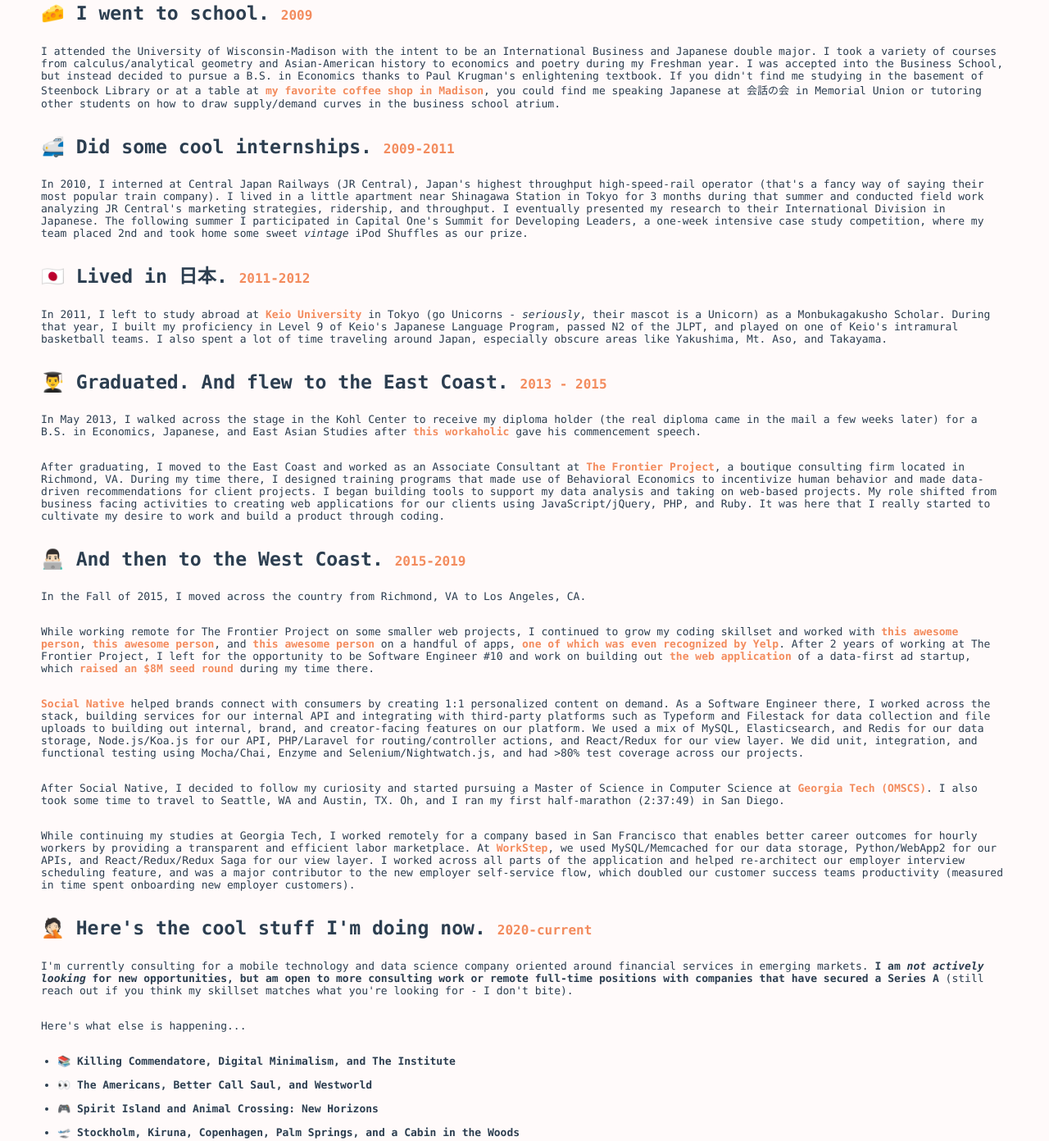
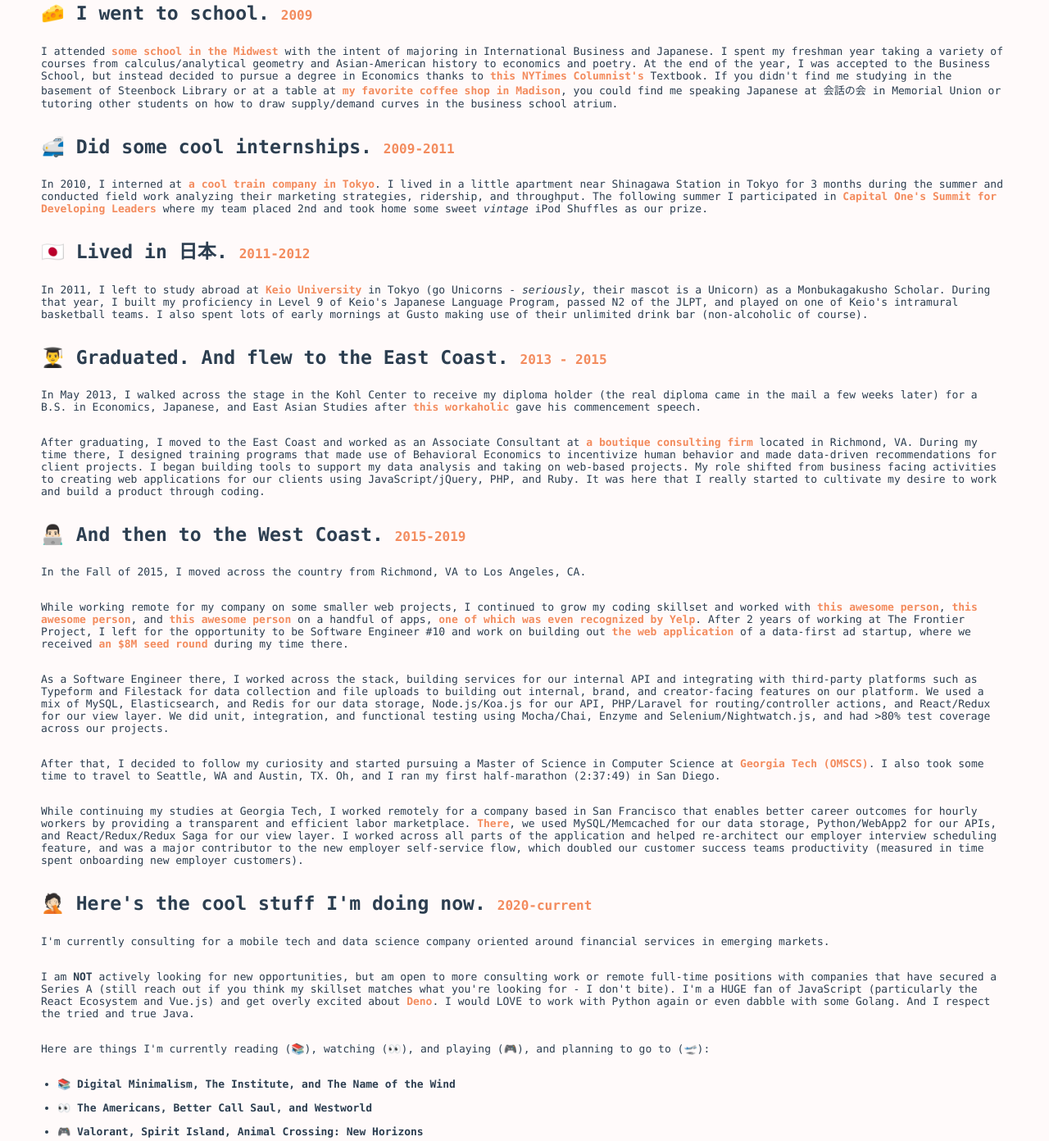
Before and after one commit to c9rl/c9rl.works, a Gatsby site: page /about in a window 1280 px wide. Shown: the part 281-1673 px from the top of the page at 82% size. Built offline with nearby package versions, Linux system fonts and the light colour scheme; Gatsby itself is replaced by a stand-in of ours; some packages are replaced by stand-ins of ours.

Commit message:
:pencil: update about me page

```diff
--- a/src/pages/about.js
+++ b/src/pages/about.js
@@ -21,10 +21,10 @@
             <span role="img" aria-label="cheese">🧀</span> I went to school. <span className="about-body--years">2009</span>
           </h3>
           <p>
-            I attended the University of Wisconsin-Madison with the intent to be an International
-            Business and Japanese double major. I took a variety of courses from calculus/analytical geometry and
-            Asian-American history to economics and poetry during my Freshman year. I was accepted into the
-            Business School, but instead decided to pursue a B.S. in Economics thanks to Paul Krugman's enlightening textbook.
+            I attended <a href="https://www.wisc.edu/" target="_blank" rel="noopener noreferrer">some school in the Midwest</a> with the intent of majoring in International
+            Business and Japanese. I spent my freshman year taking a variety of courses from calculus/analytical geometry and
+            Asian-American history to economics and poetry. At the end of the year, I was accepted to the
+            Business School, but instead decided to pursue a degree in Economics thanks to <a href="https://en.wikipedia.org/wiki/Paul_Krugman" target="_blank" rel="noopener noreferrer">this NYTimes Columnist's</a> Textbook.
             If you didn't find me studying in the basement of Steenbock Library or at a table at <a
             href="https://goo.gl/maps/YgQPT2XCK8N2" target="_blank" rel="noopener noreferrer">my favorite coffee shop in Madison</a>,
             you could find me speaking Japanese at 会話の会 in Memorial Union or tutoring other students on how
@@ -34,12 +34,10 @@
             <span role="img" aria-label="high-speed-train">🚅</span> Did some cool internships. <span className="about-body--years">2009-2011</span>
           </h3>
           <p>
-            In 2010, I interned at Central Japan Railways (JR Central), Japan's highest throughput high-speed-rail
-            operator (that's a fancy way of saying their most popular train company). I lived in a little apartment
-            near Shinagawa Station in Tokyo for 3 months during that summer and conducted field work analyzing JR Central's
-            marketing strategies, ridership, and throughput. I eventually presented my research to their International Division in Japanese.
-            The following summer I participated in Capital One's Summit for Developing Leaders, a one-week intensive case study competition,
-            where my team placed 2nd and took home some sweet <i>vintage</i> iPod Shuffles as our prize.
+            In 2010, I interned at <a href="https://global.jr-central.co.jp/en/" target="_blank" rel="noopener noreferrer">a cool train company in Tokyo</a>. I lived in a little apartment
+            near Shinagawa Station in Tokyo for 3 months during the summer and conducted field work analyzing their
+            marketing strategies, ridership, and throughput. The following summer I participated in <a href="https://campus.capitalone.com/summits/" target="_blank" rel="noopener noreferrer">Capital
+            One's Summit for Developing Leaders</a> where my team placed 2nd and took home some sweet <i>vintage</i> iPod Shuffles as our prize.
           </p>
           <h3>
             <span role="img" aria-label="flag-jpn">🇯🇵</span> Lived in 日本. <span className="about-body--years">2011-2012</span>
@@ -48,8 +46,8 @@
             In 2011, I left to study abroad at <a href="https://www.keio.ac.jp/en/" target="_blank" rel="noopener noreferrer">Keio
             University</a> in Tokyo (go Unicorns - <i>seriously</i>, their mascot is a Unicorn) as a Monbukagakusho
             Scholar. During that year, I built my proficiency in Level 9 of Keio's Japanese Language Program, passed N2
-            of the JLPT, and played on one of Keio's intramural basketball teams. I also spent a lot of time traveling
-            around Japan, especially obscure areas like Yakushima, Mt. Aso, and Takayama.
+            of the JLPT, and played on one of Keio's intramural basketball teams. I also spent lots of early mornings at Gusto making use of
+            their unlimited drink bar (non-alcoholic of course).
           </p>
           <h3>
             <span role="img" aria-label="male-graduate">👨‍🎓</span> Graduated. And flew to the East Coast. <span className="about-body--years">2013 - 2015</span>
@@ -62,8 +60,8 @@
           </p>
           <p>
             After graduating, I moved to the East Coast and worked as an Associate Consultant
-            at <a href="https://www.thefrontierproject.com/" target="_blank" rel="noopener noreferrer">The Frontier Project</a>, a
-            boutique consulting firm located in Richmond, VA. During my time there, I designed training programs that
+            at <a href="https://www.thefrontierproject.com/" target="_blank" rel="noopener noreferrer">a
+            boutique consulting firm</a> located in Richmond, VA. During my time there, I designed training programs that
             made use of Behavioral Economics to incentivize human behavior and made data-driven recommendations for
             client projects. I began building tools to support my data analysis and taking on web-based projects. My
             role shifted from business facing activities to creating web applications for our clients using JavaScript/jQuery,
@@ -77,7 +75,7 @@
             In the Fall of 2015, I moved across the country from Richmond, VA to Los Angeles, CA.
           </p>
           <p>
-            While working remote for The Frontier Project on some smaller web projects, I continued to grow my coding
+            While working remote for my company on some smaller web projects, I continued to grow my coding
             skillset and worked with <a href="https://www.linkedin.com/in/shin-adachi-1b6bb1113/" target="_blank" rel="noopener noreferrer">this
             awesome person</a>, <a href="https://www.linkedin.com/in/daisytsao/" target="_blank" rel="noopener noreferrer">this awesome person</a>,
             and <a href="https://www.linkedin.com/in/justanman/" target="_blank" rel="noopener noreferrer">this awesome person</a> on a handful of
@@ -85,13 +83,11 @@
             of which was even recognized by Yelp</a>. After 2 years of working at The Frontier Project, I left for the
             opportunity to be Software Engineer #10 and work on building out <a href="https://my.socialnative.com/" target="_blank" rel="noopener noreferrer">the web
             application</a> of a data-first ad startup,
-            which <a href="https://techcrunch.com/2017/05/18/social-native-raises-8-million-to-build-a-new-social-media-ad-platform/" target="_blank" rel="noopener noreferrer">raised an $8M seed round</a> during
+            where we received <a href="https://techcrunch.com/2017/05/18/social-native-raises-8-million-to-build-a-new-social-media-ad-platform/" target="_blank" rel="noopener noreferrer">an $8M seed round</a> during
             my time there.
           </p>
           <p>
-            <a href="http://socialnative.com/" target="_blank" rel="noopener noreferrer">Social Native</a> helped brands connect with
-            consumers by creating 1:1 personalized content on demand. As a Software Engineer there, I worked across the stack,
-            building services for our internal API and integrating with third-party platforms such as Typeform and
+            As a Software Engineer there, I worked across the stack, building services for our internal API and integrating with third-party platforms such as Typeform and
             Filestack for data collection and file uploads to building out internal, brand, and creator-facing features
             on our platform. We used a mix of MySQL, Elasticsearch, and Redis for our data storage, Node.js/Koa.js for
             our API, PHP/Laravel for routing/controller actions, and React/Redux for our view layer. We did unit,
@@ -99,15 +95,14 @@
             coverage across our projects.
           </p>
           <p>
-            After Social Native, I decided to follow my curiosity and started pursuing a Master of Science in Computer
+            After that, I decided to follow my curiosity and started pursuing a Master of Science in Computer
             Science at <a href="http://www.omscs.gatech.edu/" target="_blank" rel="noopener noreferrer">Georgia Tech (OMSCS)</a>. I also took some time to travel to Seattle, WA and Austin, TX. Oh, and I ran
             my first half-marathon (2:37:49) in San Diego.
           </p>
           <p>
             While continuing my studies at Georgia Tech, I worked remotely for a company based in San Francisco that enables
-            better career outcomes for hourly workers by providing a transparent and efficient labor marketplace.
-            At <a href="https://www.workstep.com/" target="_blank" rel="noopener noreferrer">WorkStep</a>, we used
-            MySQL/Memcached for our data storage, Python/WebApp2 for our APIs, and React/Redux/Redux Saga for our view layer.
+            better career outcomes for hourly workers by providing a transparent and efficient labor marketplace. <a href="https://www.workstep.com/" target="_blank" rel="noopener noreferrer">There</a>,
+            we used MySQL/Memcached for our data storage, Python/WebApp2 for our APIs, and React/Redux/Redux Saga for our view layer.
             I worked across all parts of the application and helped re-architect our employer interview scheduling feature,
             and was a major contributor to the new employer self-service flow, which doubled our customer success teams
             productivity (measured in time spent onboarding new employer customers).
@@ -116,15 +111,23 @@
             <span role="img" aria-label="male-facepalm">🤦🏻</span> Here's the cool stuff I'm doing now. <span className="about-body--years">2020-current</span>
           </h3>
           <p>
-            I'm currently consulting for a mobile technology and data science company oriented around financial services in emerging markets. <b>I
-            am <i>not actively looking</i> for new opportunities, but am open to more consulting work or remote full-time positions with
-            companies that have secured a Series A</b> (still reach out if you think my skillset matches what you're looking for - I don't bite).
+            I'm currently consulting for a mobile tech and data science company oriented around financial services in emerging markets.
           </p>
-          <p>Here's what else is happening...</p>
+          <p>
+            I am <b>NOT</b> actively looking for new opportunities, but am open to more consulting work or remote full-time positions with
+            companies that have secured a Series A (still reach out if you think my skillset matches what you're looking for - I don't bite). I'm
+            a HUGE fan of JavaScript (particularly the React Ecosystem and Vue.js) and get overly excited about <a href="https://deno.land/"  target="_blank" rel="noopener noreferrer">Deno</a>. I would
+            LOVE to work with Python again or even dabble with some Golang. And I respect the tried and true Java.
+          </p>
+          <p>
+            Here are things I'm currently reading (<span role="img" aria-label="books">📚</span>),
+            watching (<span role="img" aria-label="eyes-headphones">👀</span>), and
+            playing (<span role="img" aria-label="games">🎮</span>), and planning to go to (<span role="img" aria-label="plane-departure">🛫</span>):
+          </p>
           <ul>
             <li>
               <span role="img" aria-label="books">📚 </span>
-              Killing Commendatore, Digital Minimalism, and The Institute
+              Digital Minimalism, The Institute, and The Name of the Wind
             </li>
             <li>
               <span role="img" aria-label="eyes-headphones">👀 </span>
@@ -132,7 +135,7 @@
             </li>
             <li>
               <span role="img" aria-label="games">🎮 </span>
-              Spirit Island and Animal Crossing: New Horizons
+              Valorant, Spirit Island, Animal Crossing: New Horizons
             </li>
             <li>
               <span role="img" aria-label="plane-departure">🛫 </span>
@@ -168,7 +171,7 @@
             <i>- Sheryl Sandberg</i>
           </p>
           <p>
-            Wrong. You don't blindly get on a rocket ship when you don't know who built it, who's flying it, who else is on it, where it's going, and how much fuel is in the tank.
+            Shut up. You don't blindly get on a rocket ship when you don't know who built it, who's flying it, who else is on it, where it's going, and how much fuel is in the tank.
           </p>
           <p>
             <b>3. Book smart or street smart?</b>
@@ -194,13 +197,14 @@
             over again.
           </p>
           <p>
-            I wholeheartedly believe there are products for which there is no market for regardless of how great the team is who built it.
+            I wholeheartedly believe there are products for which there is no market for regardless of how great the team is who built it. I don't work with
+            founders who are too blind to see that. If this offends you, we probably shouldn't work together.
           </p>
           <p>
             <b>6. Where is your happy place?</b>
           </p>
           <p>
-            Palm Springs, CA. Ace Hotel. Poolside with a good book and a pina colada.
+            Palm Springs, CA. Ace Hotel. Poolside. Good book in one hand; pina colada in the other.
           </p>
           <p>
             <b>7. What is your go to comfort food?</b>
```
